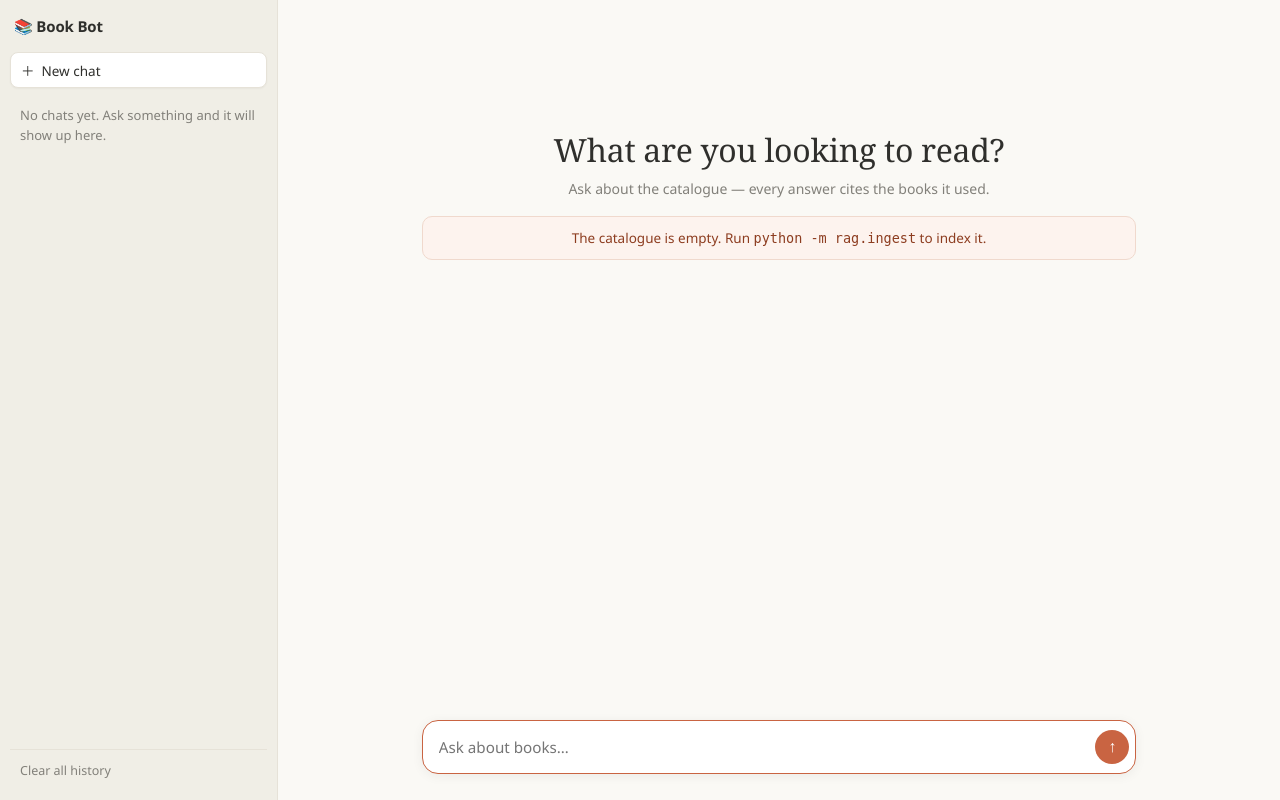
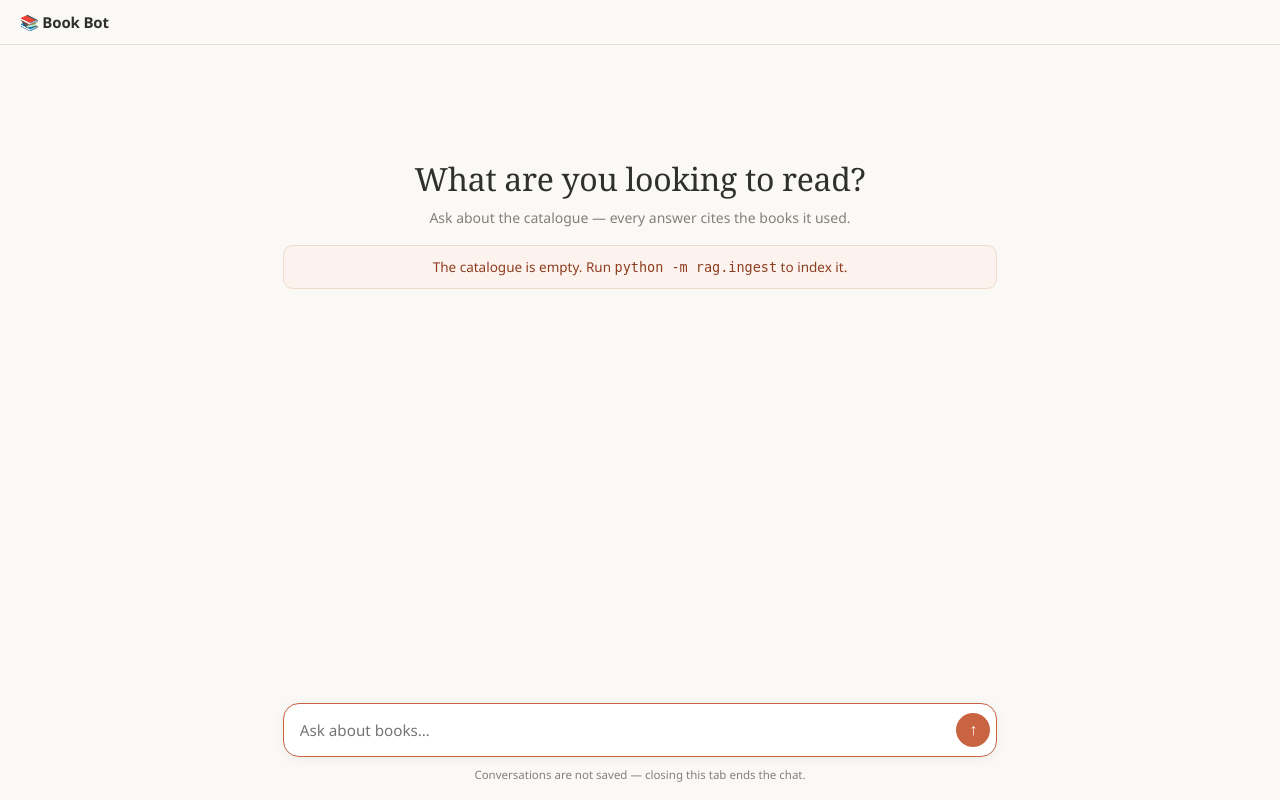
Before and after one commit to bacancy-zeel/book-bot, a FastAPI app: page / in a window 1280 px wide. Run offline with FastAPI, Linux system fonts and the light colour scheme; data that the repository does not hold is empty; parts of the project's set-up code (start-up, migrations or seed data) failed here and were passed over.

Commit message:
Remove server-side chat history and trim the runtime dependencies

```diff
--- a/main.py
+++ b/main.py
@@ -1,37 +1,35 @@
 """Book Bot — a RAG chatbot over a book catalogue, served by FastAPI.
 
-Pipeline: CSV -> one Document per book -> local ONNX embeddings -> ChromaDB
+Pipeline: CSV -> one Document per book -> local ONNX embeddings -> Pinecone
 cosine search -> Gemini writes a grounded answer citing the books it used.
 
-Only generation touches a hosted API. Embedding runs locally, so indexing the
-whole catalogue costs nothing and is not rate limited.
+Nothing is stored server-side. A conversation lives in the page that is having
+it: the browser keeps the turns so far and sends them with the next question,
+which is what lets a follow-up be understood, and closing the tab ends it.
 
-The HTTP layer is deliberately thin: it owns request shapes and Markdown
-rendering, and everything else lives in `rag/` and `history.py`, which know
-nothing about the web. `GET /` serves the chat page; the JSON endpoints under
-`/api` are the same surface the page uses, so anything else can drive the bot
-too — see the generated docs at `/docs`.
+`GET /` serves the chat page; the JSON endpoints under `/api` are the same
+surface the page uses, so anything else can drive the bot too — see the
+generated docs at `/docs`.
 
 Endpoints are plain `def`, not `async def`: embedding a query and calling
 Gemini both block, and FastAPI runs a sync endpoint in a worker thread instead
-of stalling the event loop. History opens a SQLite connection per call, which
-is what makes that safe.
+of stalling the event loop.
 """
 from __future__ import annotations
 
 import html
 from dataclasses import asdict
-from datetime import datetime
 from pathlib import Path
+from typing import Literal
 
 import markdown
 from fastapi import FastAPI, HTTPException, Request
 from fastapi.responses import HTMLResponse
 from fastapi.staticfiles import StaticFiles
 from fastapi.templating import Jinja2Templates
+from langchain_core.messages import AIMessage, BaseMessage, HumanMessage
 from pydantic import BaseModel, Field
 
-import history
 from rag import store
 from rag.generate import GenerationError, answer
 from rag.retrieve import search
@@ -49,23 +47,31 @@ app = FastAPI(
                 "they were built from.",
     version="1.0.0",
 )
-# Anchored to this file rather than the working directory, so `uvicorn
-# main:app` behaves the same whatever directory it is launched from.
+
+# Anchored to this file rather than the working directory, so the app behaves
+# the same whatever directory it is launched from. `public/` is what a static
+# host serves directly; mounting it here keeps local runs self-contained.
 HERE = Path(__file__).resolve().parent
-app.mount("/static", StaticFiles(directory=HERE / "static"), name="static")
+app.mount("/static", StaticFiles(directory=HERE / "public" / "static"),
+          name="static")
 templates = Jinja2Templates(directory=HERE / "templates")
-
-history.init()
 
 
 # --------------------------------------------------------------------------
 # request/response models — these are what /docs documents
 # --------------------------------------------------------------------------
+class Turn(BaseModel):
+    role: Literal["user", "assistant"]
+    content: str
+
+
 class Ask(BaseModel):
     question: str = Field(min_length=1, description="The user's question.")
-    conversation_id: str | None = Field(
-        default=None,
-        description="Continues that conversation. Omit to start a new one.",
+    history: list[Turn] = Field(
+        default_factory=list,
+        description="Earlier turns of this conversation, oldest first. The "
+                    "server keeps none of its own, so a follow-up question "
+                    "only makes sense if they are sent back.",
     )
 
 
@@ -80,25 +86,9 @@ class Source(BaseModel):
 
 
 class Reply(BaseModel):
-    conversation_id: str
-    title: str
     reply: str
     reply_html: str
     sources: list[Source]
-
-
-class Message(BaseModel):
-    role: str
-    content: str
-    content_html: str
-    sources: list[Source]
-
-
-class Conversation(BaseModel):
-    id: str
-    title: str
-    updated_at: float
-    group: str
 
 
 # --------------------------------------------------------------------------
@@ -113,22 +103,15 @@ def render(text: str) -> str:
     return markdown.markdown(html.escape(text), extensions=["sane_lists"])
 
 
-def group_of(timestamp: float) -> str:
-    day = datetime.fromtimestamp(timestamp).date()
-    days = (datetime.now().date() - day).days
-    if days <= 0:
-        return "Today"
-    if days == 1:
-        return "Yesterday"
-    if days < 7:
-        return "Previous 7 days"
-    if days < 30:
-        return "Previous 30 days"
-    return "Older"
+def as_messages(history: list[Turn]) -> list[BaseMessage]:
+    return [
+        HumanMessage(content=turn.content) if turn.role == "user"
+        else AIMessage(content=turn.content)
+        for turn in history
+    ]
 
 
 def as_sources(hits) -> list[dict]:
-    """Hits arrive as dataclasses live, and as plain dicts out of history."""
     out = []
     for hit in hits or []:
         hit = hit if isinstance(hit, dict) else asdict(hit)
@@ -142,11 +125,6 @@ def as_sources(hits) -> list[dict]:
             "description": hit.get("description", ""),
         })
     return out
-
-
-def require(conversation_id: str) -> None:
-    if not history.exists(conversation_id):
-        raise HTTPException(status_code=404, detail="No such conversation.")
 
 
 # --------------------------------------------------------------------------
@@ -168,79 +146,23 @@ def status() -> dict:
     return {"books": store.count()}
 
 
-@app.get("/api/conversations", response_model=list[Conversation],
-         summary="Every conversation, most recently used first")
-def conversations() -> list[dict]:
-    return [
-        {"id": c["id"], "title": c["title"], "updated_at": c["updated_at"],
-         "group": group_of(c["updated_at"])}
-        for c in history.conversations()
-    ]
-
-
-@app.get("/api/conversations/{conversation_id}", response_model=list[Message],
-         summary="The turns of one conversation")
-def messages(conversation_id: str) -> list[dict]:
-    require(conversation_id)
-    out = []
-    for message in history.ConversationHistory(conversation_id).messages:
-        text = str(message.content)
-        out.append({
-            "role": "user" if message.type == "human" else "assistant",
-            "content": text,
-            "content_html": render(text) if message.type != "human" else "",
-            "sources": as_sources(message.additional_kwargs.get("hits")),
-        })
-    return out
-
-
 @app.post("/api/chat", response_model=Reply, summary="Ask a question")
 def chat(ask: Ask) -> dict:
     question = ask.question.strip()
     if not question:
         raise HTTPException(status_code=422, detail="Ask something.")
 
-    conversation_id = ask.conversation_id
-    if conversation_id:
-        require(conversation_id)
-    else:
-        conversation_id = history.create(history.title_from(question))
-
-    chat_history = history.ConversationHistory(conversation_id)
-    # Read the thread before this turn is added, so the model sees the
-    # conversation as it stood when the question was asked.
-    thread = chat_history.messages
-    chat_history.add_user_message(question)
-
     hits = search(question)
     try:
-        reply = answer(question, hits, thread)
+        reply = answer(question, hits, as_messages(ask.history))
     except GenerationError as error:
         reply = (
             f"**Could not generate an answer.** {error}\n\n"
             "Retrieval still worked — the matching books are listed below."
         )
 
-    sources = as_sources(hits)
-    chat_history.add_messages([history.answer_message(reply, sources)])
-
     return {
-        "conversation_id": conversation_id,
-        "title": history.title_from(question),
         "reply": reply,
         "reply_html": render(reply),
-        "sources": sources,
+        "sources": as_sources(hits),
     }
-
-
-@app.delete("/api/conversations/{conversation_id}", status_code=204,
-            summary="Delete one conversation")
-def delete(conversation_id: str) -> None:
-    require(conversation_id)
-    history.delete(conversation_id)
-
-
-@app.delete("/api/conversations", status_code=204,
-            summary="Delete every conversation")
-def delete_all() -> None:
-    history.delete_all()
--- a/static/app.css
+++ b/public/static/app.css
@@ -1,14 +1,13 @@
-/* Book Bot — sidebar of past chats on the left, the thread in the middle. */
+/* Book Bot — a single centred thread under a thin top bar. */
 :root {
   --bg: #faf9f5;
-  --sidebar: #f0eee6;
   --ink: #2f2f2c;
   --muted: #82807a;
   --line: #e6e2d8;
   --accent: #c96442;
   --accent-dark: #8d3d20;
   --bubble: #ebe8df;
-  --sidebar-width: 278px;
+  --column: 47rem;
 }
 
 * { box-sizing: border-box; }
@@ -22,81 +21,28 @@ html, body {
   font-size: 15.2px;
 }
 
-body { display: flex; }
+body { display: flex; flex-direction: column; }
 
-/* ---------- sidebar ---------- */
-.sidebar {
-  width: var(--sidebar-width);
-  flex: 0 0 var(--sidebar-width);
-  height: 100vh;
-  display: flex;
-  flex-direction: column;
-  gap: 4px;
-  padding: 14px 10px;
-  background: var(--sidebar);
-  border-right: 1px solid var(--line);
+/* ---------- top bar ---------- */
+.topbar {
+  flex: 0 0 auto;
+  display: flex; align-items: center; justify-content: space-between;
+  gap: 12px; padding: 12px 20px;
+  border-bottom: 1px solid var(--line);
 }
-
-.brand {
-  font-size: 15px; font-weight: 650;
-  padding: 2px 4px 12px; letter-spacing: -0.01em;
-}
-
-.sidebar button {
-  font: inherit; color: var(--ink); cursor: pointer;
-  background: transparent; border: none;
-  width: 100%; min-width: 0;
-  display: flex; align-items: center;
-  text-align: left; padding: 7px 10px;
-  font-size: 13.5px; font-weight: 450; border-radius: 8px;
-}
-.sidebar button:hover { background: rgba(0, 0, 0, .06); }
+.brand { font-size: 15px; font-weight: 650; letter-spacing: -0.01em; }
 
 .new-chat {
-  background: #fff !important; border: 1px solid var(--line) !important;
-  font-weight: 550 !important; box-shadow: 0 1px 2px rgba(0, 0, 0, .04);
-  margin-bottom: 4px;
+  font: inherit; font-size: 13px; font-weight: 550; cursor: pointer;
+  background: #fff; border: 1px solid var(--line); border-radius: 9px;
+  color: var(--ink); padding: 7px 13px;
+  box-shadow: 0 1px 2px rgba(0, 0, 0, .04);
 }
-.new-chat:hover { border-color: var(--accent) !important; color: var(--accent); }
-
-.conversations { flex: 1; overflow-y: auto; margin: 0 -4px; padding: 0 4px; }
-
-.group {
-  font-size: 11px; font-weight: 650; color: var(--muted);
-  text-transform: uppercase; letter-spacing: .06em;
-  padding: 16px 10px 4px;
-}
-
-/* min-width:0 on the row and the label is what lets a long title ellipsis
-   rather than push the ✕ out of the row. */
-.row { display: flex; align-items: center; gap: 4px; min-width: 0; }
-.row .open { flex: 1; min-width: 0; }
-.row .open span {
-  display: block; min-width: 0; overflow: hidden;
-  text-overflow: ellipsis; white-space: nowrap;
-}
-.row .delete {
-  width: 30px; flex: 0 0 30px; justify-content: center;
-  opacity: 0; color: var(--muted); font-size: 14px; padding: 7px 0;
-}
-.row:hover .delete, .row .delete:focus-visible { opacity: 1; }
-.row .delete:hover { background: rgba(201, 100, 66, .15); color: var(--accent); }
-.row .open.active {
-  background: rgba(201, 100, 66, .12); color: var(--accent-dark); font-weight: 600;
-}
-
-.empty { font-size: 13px; color: var(--muted); padding: 10px; line-height: 1.5; }
-
-.clear-all {
-  color: var(--muted) !important; font-size: 12.5px !important;
-  border-top: 1px solid var(--line) !important; border-radius: 0 !important;
-  padding-top: 12px !important;
-}
-.clear-all:hover { color: var(--accent) !important; background: transparent !important; }
+.new-chat:hover { border-color: var(--accent); color: var(--accent); }
 
 /* ---------- main column ---------- */
 .main {
-  flex: 1; min-width: 0; height: 100vh;
+  flex: 1; min-height: 0;
   display: flex; flex-direction: column; align-items: center;
 }
 
@@ -104,7 +50,7 @@ body { display: flex; }
   flex: 1; width: 100%; overflow-y: auto;
   padding: 1.6rem 1rem 1rem;
 }
-.thread > * { max-width: 47rem; margin: 0 auto; }
+.thread > * { max-width: var(--column); margin: 0 auto; }
 
 /* ---------- messages ---------- */
 .msg-user { display: flex; justify-content: flex-end; margin: 22px 0 6px; }
@@ -145,7 +91,7 @@ details.sources summary {
 .relevance-fill { height: 100%; background: var(--accent); border-radius: 999px; }
 
 /* ---------- welcome ---------- */
-.welcome { text-align: center; padding: 13vh 0 18px; }
+.welcome { text-align: center; padding: 11vh 0 18px; }
 .welcome h1 {
   font-family: Georgia, "Times New Roman", serif; font-weight: 400;
   font-size: 32px; margin: 0 0 8px; letter-spacing: -.01em;
@@ -168,9 +114,9 @@ details.sources summary {
 
 /* ---------- composer ---------- */
 .composer {
-  width: 100%; max-width: 47rem;
+  width: 100%; max-width: var(--column);
   display: flex; align-items: center; gap: 8px;
-  margin: 0 auto 26px; padding: 6px 6px 6px 16px;
+  margin: 0 auto; padding: 6px 6px 6px 16px;
   background: #fff; border: 1px solid var(--line); border-radius: 16px;
   box-shadow: 0 2px 12px rgba(0, 0, 0, .06);
 }
@@ -185,6 +131,11 @@ details.sources summary {
 }
 .composer button:disabled { background: var(--line); color: var(--muted); cursor: default; }
 
+.footnote {
+  color: var(--muted); font-size: 11.5px;
+  margin: 10px auto 18px; text-align: center;
+}
+
 /* ---------- pending ---------- */
 .thinking { display: flex; gap: 5px; padding: 10px 2px; }
 .thinking i {
@@ -195,26 +146,7 @@ details.sources summary {
 .thinking i:nth-child(3) { animation-delay: .4s; }
 @keyframes blink { 0%, 80%, 100% { opacity: .25 } 40% { opacity: 1 } }
 
-/* ---------- confirm dialog ---------- */
-dialog {
-  border: 1px solid var(--line); border-radius: 14px; padding: 20px 22px;
-  background: var(--bg); color: var(--ink); max-width: 22rem;
+@media (max-width: 640px) {
+  .examples { grid-template-columns: 1fr; }
+  .thread { padding: 1rem .9rem; }
 }
-dialog::backdrop { background: rgba(0, 0, 0, .25); }
-dialog p { margin: 0 0 16px; font-size: 14px; }
-.confirm-actions { display: flex; gap: 8px; justify-content: flex-end; }
-.confirm-actions button {
-  font: inherit; font-size: 13px; cursor: pointer; padding: 7px 14px;
-  border-radius: 8px; border: 1px solid var(--line); background: #fff;
-}
-.confirm-actions .danger {
-  background: var(--accent); border-color: var(--accent);
-  color: #fff; font-weight: 600;
-}
-.confirm-actions .danger:hover { background: var(--accent-dark); }
-
-@media (max-width: 720px) {
-  body { flex-direction: column; }
-  .sidebar { width: 100%; flex: 0 0 auto; height: auto; max-height: 40vh; }
-  .main { height: auto; flex: 1; }
-}
--- a/static/app.js
+++ b/public/static/app.js
@@ -1,4 +1,7 @@
 /* Book Bot front end.
+ *
+ * The thread lives here and nowhere else: `turns` is sent with each question
+ * so a follow-up can be understood, and it is gone when the tab closes.
  *
  * Every string that came from a user or from a book record is written with
  * textContent, never innerHTML. The one exception is the answer body, which
@@ -8,20 +11,18 @@
 
 const thread = document.getElementById("thread");
 const welcome = document.getElementById("welcome");
-const list = document.getElementById("conversations");
 const form = document.getElementById("composer");
 const input = document.getElementById("question");
 const send = document.getElementById("send");
-const clearAll = document.getElementById("clear-all");
-const dialog = document.getElementById("confirm");
+const newChat = document.getElementById("new-chat");
 
-let currentId = null;
+let turns = [];
 let busy = false;
 
 async function api(path, options) {
   const response = await fetch(path, options);
   if (!response.ok) throw new Error(await response.text() || response.statusText);
-  return response.status === 204 ? null : response.json();
+  return response.json();
 }
 
 function el(tag, className, text) {
@@ -31,12 +32,13 @@ function el(tag, className, text) {
   return node;
 }
 
+function scroll() { thread.scrollTop = thread.scrollHeight; }
+
 /* ---------- messages ---------- */
 function addUser(text) {
   const row = el("div", "msg-user");
   row.appendChild(el("div", "bubble", text));
   thread.appendChild(row);
-  return row;
 }
 
 function sourcesNode(sources) {
@@ -74,7 +76,6 @@ function addBot(html, sources) {
   body.innerHTML = html;  // server-rendered Markdown, model output pre-escaped
   thread.appendChild(body);
   if (sources && sources.length) thread.appendChild(sourcesNode(sources));
-  return body;
 }
 
 function addThinking() {
@@ -90,95 +91,30 @@ function addThinking() {
   return holder;
 }
 
-function scroll() { thread.scrollTop = thread.scrollHeight; }
-
-function clearThread() {
-  thread.textContent = "";
-}
-
-/* ---------- sidebar ---------- */
-async function loadConversations() {
-  const conversations = await api("/api/conversations");
-  list.textContent = "";
-  clearAll.hidden = conversations.length === 0;
-
-  if (!conversations.length) {
-    list.appendChild(el("div", "empty",
-      "No chats yet. Ask something and it will show up here."));
-    return;
-  }
-
-  let group = null;
-  for (const conversation of conversations) {
-    if (conversation.group !== group) {
-      group = conversation.group;
-      list.appendChild(el("div", "group", group));
-    }
-
-    const row = el("div", "row");
-    const open = el("button", "open" + (conversation.id === currentId ? " active" : ""));
-    open.appendChild(el("span", null, conversation.title));
-    open.title = conversation.title;
-    open.addEventListener("click", () => openConversation(conversation.id));
-
-    const remove = el("button", "delete", "✕");
-    remove.title = "Delete this chat";
-    remove.addEventListener("click", async (event) => {
-      event.stopPropagation();
-      if (!await confirmed("Delete this chat?")) return;
-      await api(`/api/conversations/${conversation.id}`, { method: "DELETE" });
-      if (conversation.id === currentId) newChat();
-      else await loadConversations();
-    });
-
-    row.append(open, remove);
-    list.appendChild(row);
-  }
-}
-
-/* ---------- navigation ---------- */
-async function openConversation(id) {
-  currentId = id;
-  clearThread();
-  const messages = await api(`/api/conversations/${id}`);
-  for (const message of messages) {
-    if (message.role === "user") addUser(message.content);
-    else addBot(message.content_html, message.sources);
-  }
-  await loadConversations();
-  scroll();
-}
-
-function newChat() {
-  currentId = null;
-  clearThread();
-  thread.appendChild(welcome);
-  loadConversations();
-}
-
 /* ---------- asking ---------- */
 async function ask(question) {
   if (busy || !question.trim()) return;
   busy = true;
   send.disabled = true;
 
-  if (!currentId) clearThread();  // drops the welcome panel
+  if (!turns.length) thread.textContent = "";  // drops the welcome panel
+  newChat.hidden = false;
   addUser(question);
   scroll();
-  const dots = addThinking();
+  const pending = addThinking();
 
   try {
     const data = await api("/api/chat", {
       method: "POST",
       headers: { "Content-Type": "application/json" },
-      body: JSON.stringify({ question, conversation_id: currentId }),
+      body: JSON.stringify({ question, history: turns }),
     });
-    dots.remove();
-    currentId = data.conversation_id;
+    pending.remove();
     addBot(data.reply_html, data.sources);
-    await loadConversations();
+    turns.push({ role: "user", content: question },
+               { role: "assistant", content: data.reply });
   } catch (error) {
-    dots.remove();
+    pending.remove();
     thread.appendChild(el("div", "msg-bot", `Request failed: ${error.message}`));
   } finally {
     busy = false;
@@ -188,22 +124,13 @@ async function ask(question) {
   }
 }
 
-/* ---------- confirm ---------- */
-function confirmed(question) {
-  document.getElementById("confirm-text").textContent = question;
-  dialog.showModal();
-  return new Promise((resolve) => {
-    dialog.addEventListener("close", () => resolve(dialog.returnValue === "ok"),
-                            { once: true });
-  });
+function reset() {
+  turns = [];
+  thread.textContent = "";
+  thread.appendChild(welcome);
+  newChat.hidden = true;
+  input.focus();
 }
-
-document.getElementById("confirm-no").addEventListener("click", () => {
-  dialog.close("cancel");
-});
-document.getElementById("confirm-yes").addEventListener("click", () => {
-  dialog.close("ok");
-});
 
 /* ---------- wiring ---------- */
 form.addEventListener("submit", (event) => {
@@ -213,17 +140,10 @@ form.addEventListener("submit", (event) => {
   ask(question);
 });
 
-document.getElementById("new-chat").addEventListener("click", newChat);
-
-clearAll.addEventListener("click", async () => {
-  if (!await confirmed("Delete every chat?")) return;
-  await api("/api/conversations", { method: "DELETE" });
-  newChat();
-});
+newChat.addEventListener("click", reset);
 
 for (const button of document.querySelectorAll(".example")) {
   button.addEventListener("click", () => ask(button.dataset.question));
 }
 
-loadConversations();
 input.focus();
--- a/rag/config.py
+++ b/rag/config.py
@@ -37,7 +37,7 @@ GEMINI_CHAT_MODEL = os.getenv("GEMINI_CHAT_MODEL", "gemini-3.6-flash")
 GEMINI_FALLBACK_MODELS = [
     m.strip() for m in os.getenv(
         "GEMINI_FALLBACK_MODELS",
-        "gemini-3.5-flash,gemini-3.5-flash-lite,gemini-2.5-flash-lite",
+        "gemini-3.8-flash,gemini-3.7-flash,gemini-3.5-flash,gemini-3.5-flash-lite",
     ).split(",") if m.strip()
 ]
 
--- a/templates/index.html
+++ b/templates/index.html
@@ -9,12 +9,10 @@
 </head>
 <body data-books="{{ books }}">
 
-<aside class="sidebar">
+<header class="topbar">
   <div class="brand">📚 Book Bot</div>
-  <button class="new-chat" id="new-chat">＋&nbsp; New chat</button>
-  <nav id="conversations" class="conversations"></nav>
-  <button class="clear-all" id="clear-all" hidden>Clear all history</button>
-</aside>
+  <button id="new-chat" class="new-chat" hidden>＋&nbsp; New chat</button>
+</header>
 
 <main class="main">
   <div class="thread" id="thread">
@@ -39,15 +37,9 @@
            aria-label="Ask about books">
     <button type="submit" id="send" aria-label="Send">↑</button>
   </form>
+
+  <p class="footnote">Conversations are not saved — closing this tab ends the chat.</p>
 </main>
-
-<dialog id="confirm">
-  <p id="confirm-text"></p>
-  <div class="confirm-actions">
-    <button value="cancel" id="confirm-no">Cancel</button>
-    <button value="ok" id="confirm-yes" class="danger">Delete</button>
-  </div>
-</dialog>
 
 <script src="/static/app.js"></script>
 </body>
```
Also changed, not shown: api/index.py (added, +17 -0 lines), history.py (deleted, +0 -185 lines), rag/generate.py (+23 -16 lines), requirements-dev.txt (added, +8 -0 lines), requirements.txt (+6 -10 lines), README.md, vercel.json (added), 2 other files.
